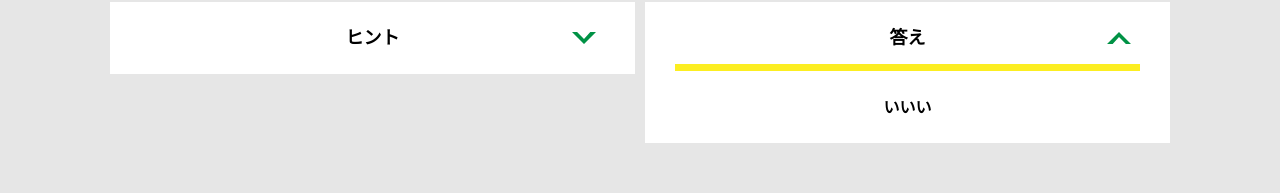
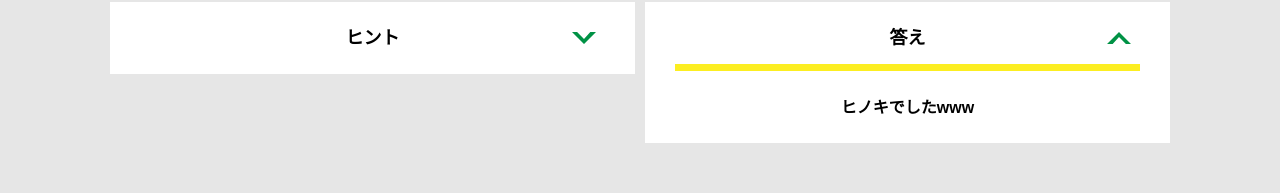
Before and after one commit to ibu12/alfa-ikebukuro-13, a plain HTML site: page hint2.html in a window 1280 px wide. Both pictures are taken after a click on the element "答え". Shown: the part 942-1135 px from the top of the page. Drawn offline with nearby package versions, Linux system fonts and the light colour scheme; files that its build step writes are made by us from their sources.

Commit message:
Update hint2.html

```diff
--- a/hint2.html
+++ b/hint2.html
@@ -63,7 +63,7 @@
           <div class="column">
             <div class="card">
               <h3 class="card__title">答え<svg class="card__arrow"><use xlink:href="#arrow"></use></svg></h3>
-              <p class="card__content">いいい</p>
+              <p class="card__content">ヒノキでしたwww</p>
             </div>
 
 <!-- 2-2答え追加
```
